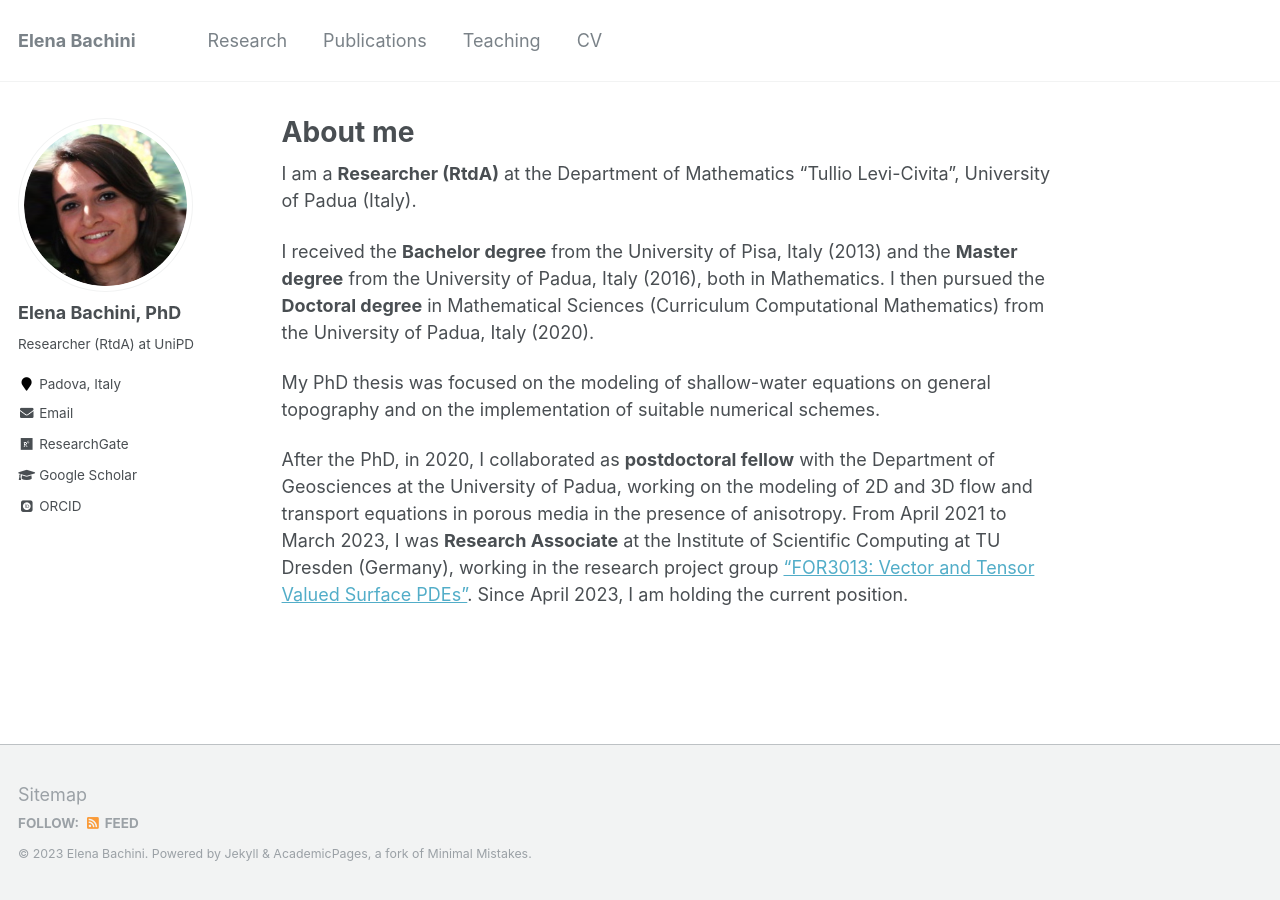
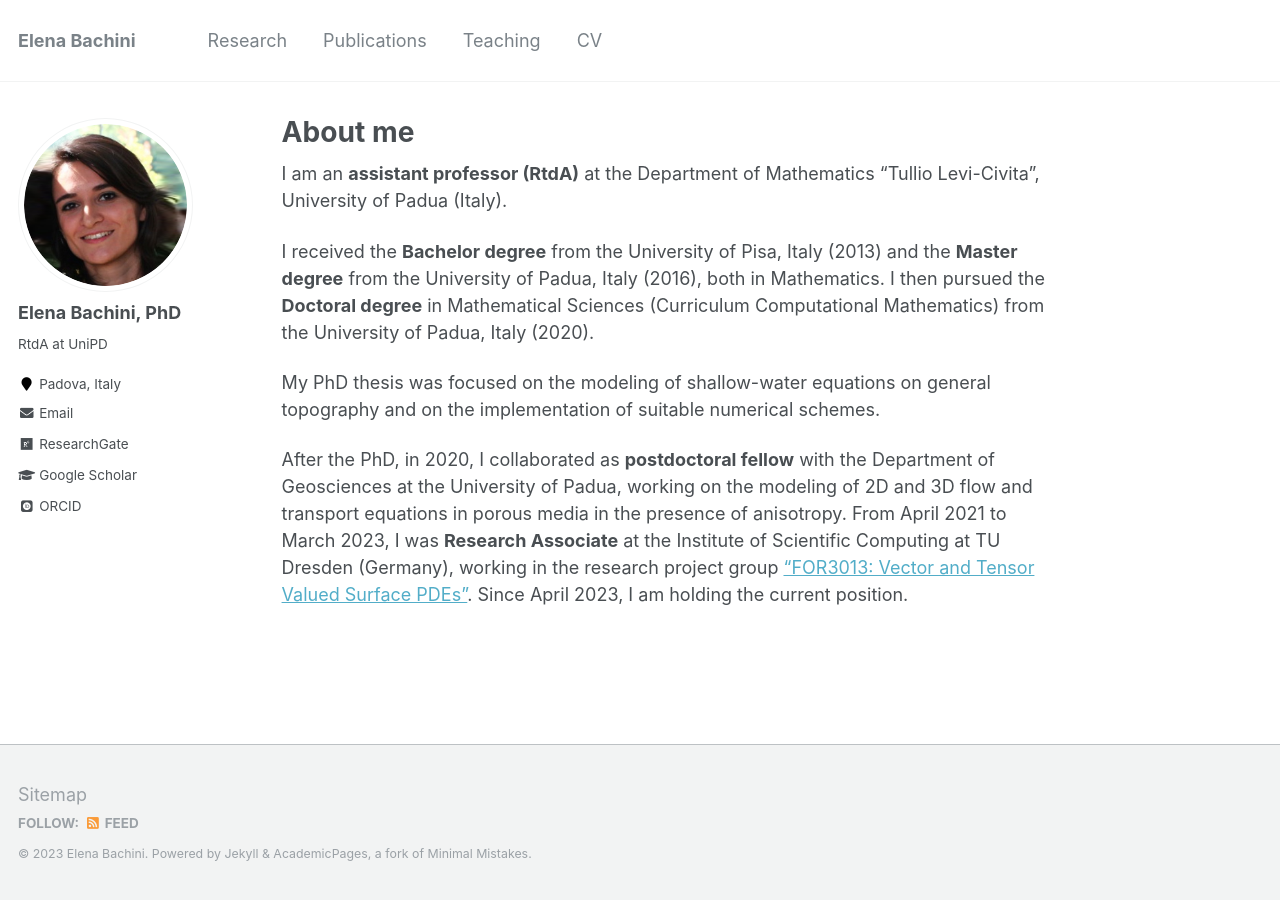
Before and after one commit to elenabachini/elenabachini.github.io, a Jekyll site: the page built from _pages/about.md, in a window 1280 px wide. Built offline with Jekyll 4.4.1, drawn with Linux system fonts in a browser that asks for light colours; some web fonts are replaced.

Commit message:
update researcher to assistant prof

```diff
--- a/_config.yml
+++ b/_config.yml
@@ -82,7 +82,7 @@ analytics:
 author:
   name             : "Elena Bachini, PhD"
   avatar           : "elena.png"
-  bio              : "Researcher (RtdA) at UniPD"
+  bio              : "RtdA at UniPD"
   location         : "Padova, Italy"
   employer         :
   pubmed           :
--- a/_pages/about.md
+++ b/_pages/about.md
@@ -8,7 +8,7 @@ redirect_from:
   - /about.html
 ---
 
-I am a <b>Researcher (RtdA)</b> at the Department of Mathematics "Tullio Levi-Civita", University of Padua (Italy).
+I am an <b>assistant professor (RtdA)</b> at the Department of Mathematics "Tullio Levi-Civita", University of Padua (Italy).
 
 I received the <b>Bachelor degree</b> from the University of Pisa, Italy (2013) and the <b>Master degree</b> from the University of Padua, Italy (2016), both in Mathematics. I then pursued the <b>Doctoral degree</b> in Mathematical Sciences (Curriculum Computational Mathematics) from the University of Padua, Italy (2020).
 
```
Also changed, not shown: _pages/cv.md (+1 -1 lines).
